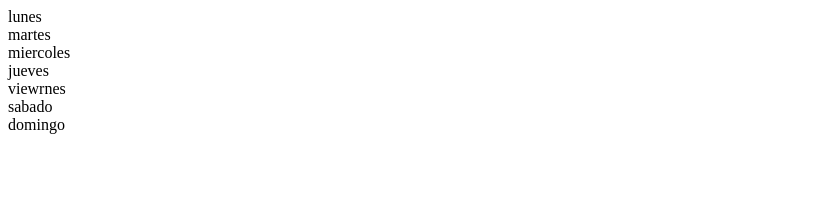
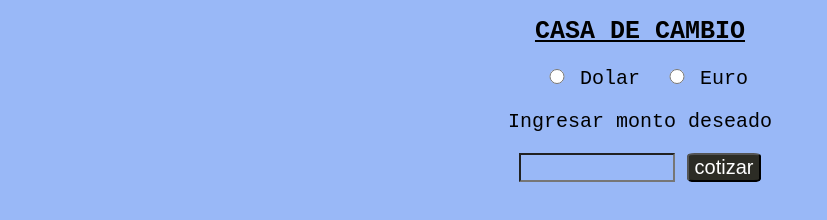
Before and after one commit to maxifranco99/mainjava, a plain HTML site: page index.html in a window 1280 px wide. Shown: the whole page, without its empty margins (0-827 px from the left). Drawn offline with Linux system fonts and the light colour scheme.

Commit message:
Add files via upload

```diff
--- /dev/null
+++ b/estilo.css
@@ -0,0 +1,32 @@
+*{
+    background-color: rgb(153, 184, 247);
+}
+h1{
+    text-align: center;
+    font-size: 25px;
+    font-family: monospace;
+    text-decoration: underline;
+}
+.formulario{
+    margin: 20px;
+    font-size: 20px;
+    font-family: monospace;
+    text-align: center;
+}
+#uno{
+    width: 40px;
+    height: 15px;
+}
+#dos{
+    width: 40px;
+    height: 15px;
+}
+#valor{
+    font-size: 20px;
+}
+#cotizador{
+    font-size: 20px;
+    border-radius: 10%;
+    background-color: rgb(44, 44, 37);
+    color: white;
+}
--- a/index.html
+++ b/index.html
@@ -4,11 +4,19 @@
     <meta charset="UTF-8">
     <meta http-equiv="X-UA-Compatible" content="IE=edge">
     <meta name="viewport" content="width=device-width, initial-scale=1.0">
-    <title>Document</title>
+    <title>Casa de cambio</title>
+    <link rel="stylesheet" href="estilo.css">
 </head>
 <body>
 
-
+    <h1>CASA DE CAMBIO</h1>
+    <form class="formulario">
+        <input type="radio" name="cambio" id="uno">Dolar
+        <input type="radio" name="cambio" id="dos">Euro
+        <p>Ingresar monto deseado</p>
+        <input type="number" id="valor" min="1" max="100000000">
+        <input type="button" id="cotizador" value="cotizar" onclick="convertir()">
+    </form>
     <script src="main.js"></script>
 </body>
 </html>
--- a/main.js
+++ b/main.js
@@ -1,14 +1,17 @@
-//alert()
-for(let i=0; i<=10; i++){
-    console.log(`interacion ${i}`);
+function convertir(){
+    var valore = parseInt(document.getElementById("valor").value);
+    var resultado = 0;
+    var dolar = 192;
+    var euro = 210;
+    if (document.getElementById("uno").checked){
+        resultado = valore / dolar;
+        alert("El cambio de pesos a Dolares es $" + resultado.toFixed(2));
+    }
+    else if (document.getElementById("dos").checked){
+        resultado = valore / euro;
+        alert("El cambio de pesos a Euros es $" + resultado.toFixed(2));
+    }
+    else{
+        alert("Tienes que completar todos los requisitos")
+    }
 }
-console.log('fin del ciclo');
-
-var dias = ["lunes", "martes", "miercoles", "jueves", "viewrnes", "sabado", "domingo"];
-
-var numeroDias = dias.length -1;
-var i = 0
-while (i <= numeroDias) {
-    document.write( dias [i] + "<br>" );
-    i++;
-}
```
